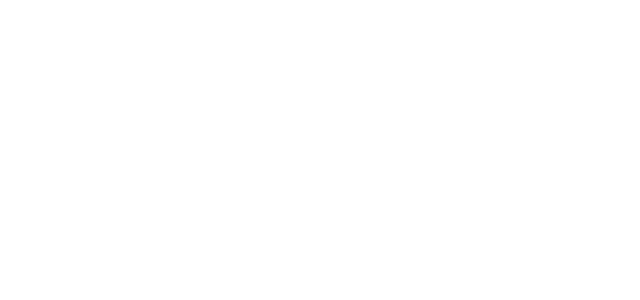
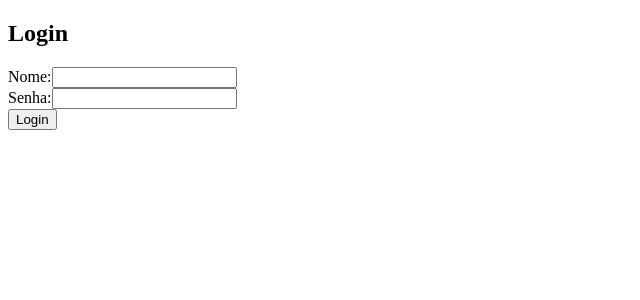
Before and after one commit to ccaioadriano/frontend-sisgelar, a React (Create React App) app: page / in a window 1280 px wide. Shown: the top 300 px of the page, without its empty margins (0-640 px from the left). Built offline with nearby package versions, Linux system fonts and the light colour scheme.

Commit message:
Inicializando o consumo da api

```diff
--- a/package.json
+++ b/package.json
@@ -10,6 +10,7 @@
     "@types/node": "^16.18.101",
     "@types/react": "^18.3.3",
     "@types/react-dom": "^18.3.0",
+    "axios": "^1.7.2",
     "react": "^18.3.1",
     "react-dom": "^18.3.1",
     "react-router-dom": "^6.24.1",
--- /dev/null
+++ b/src/app/pages/Dashboard/Dashboard.tsx
@@ -0,0 +1,7 @@
+export const Dashboard = () => {
+  return (
+    <>
+      <h1>Ola Admin</h1>
+    </>
+  );
+};
--- /dev/null
+++ b/src/app/pages/Login/Login.tsx
@@ -0,0 +1,55 @@
+// src/components/Auth/Login.js
+import { useState } from "react";
+import axios from "axios";
+import { useNavigate } from "react-router-dom";
+
+export const Login = () => {
+  const [name, setName] = useState("");
+  const [password, setPassword] = useState("");
+  const [error, setError] = useState("");
+  const navigate = useNavigate();
+
+  const handleSubmit = async (e: any) => {
+    e.preventDefault();
+    axios
+      .post("http://localhost:8000/api/access/login", {
+        name: name,
+        password: password,
+      })
+      .then((response) => {
+        localStorage.setItem("token", response.data.token);
+        if (localStorage.getItem("token")) {
+          navigate("/dashboard");
+        }
+      })
+      .catch((responseErro) => setError(responseErro.response?.data.message));
+  };
+
+  return (
+    <div>
+      <h2>Login</h2>
+      {error && <p style={{ color: "red" }}>{error}</p>}
+      <form onSubmit={handleSubmit}>
+        <div>
+          <label>Nome:</label>
+          <input
+            type="text"
+            value={name}
+            onChange={(e) => setName(e.target.value)}
+            required
+          />
+        </div>
+        <div>
+          <label>Senha:</label>
+          <input
+            type="password"
+            value={password}
+            onChange={(e) => setPassword(e.target.value)}
+            required
+          />
+        </div>
+        <button type="submit">Login</button>
+      </form>
+    </div>
+  );
+};
--- /dev/null
+++ b/src/app/pages/index.tsx
@@ -0,0 +1,2 @@
+export * from "./Dashboard/Dashboard";
+export * from "./Login/Login";
--- /dev/null
+++ b/src/app/shared/services/LoginService/LoginService.ts
@@ -0,0 +1,5 @@
+import axios from 'axios';
+
+export const api = axios.create({
+    baseURL: 'http://localhost:8000/api',
+});
--- /dev/null
+++ b/src/app/shared/services/index.ts
@@ -0,0 +1 @@
+export { }
```
Also changed, not shown: src/app/routes/index.tsx (+6 -1 lines), 1 other file (tests, documents, lock files or other folders).
